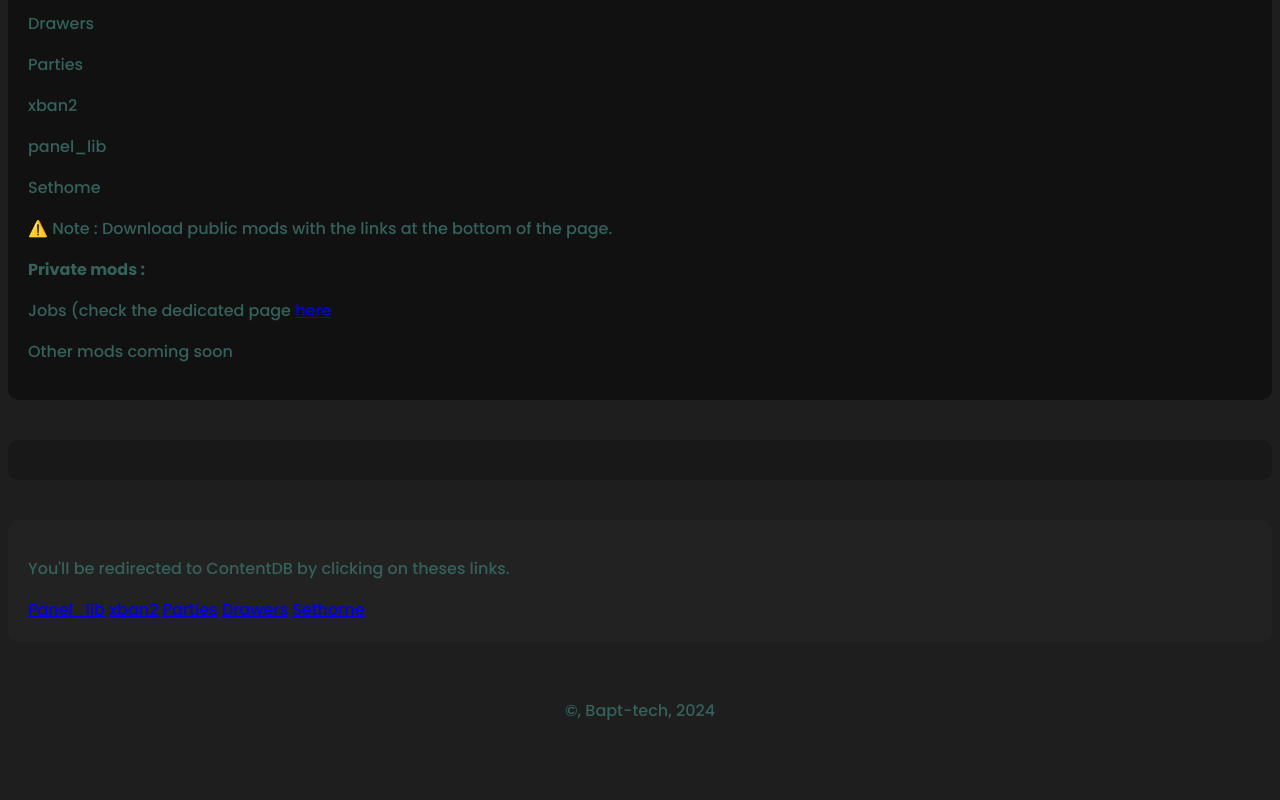
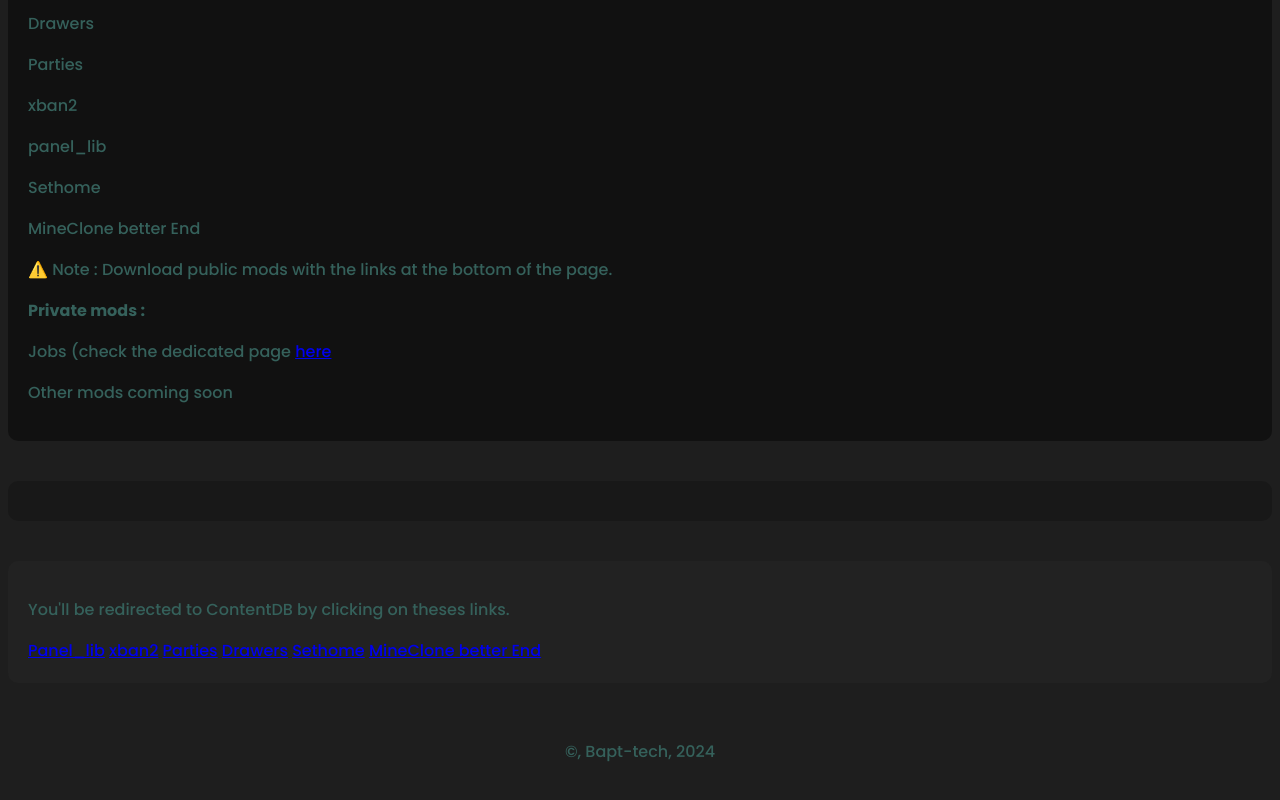
Before and after one commit to Bapt-Tech/terramine, a plain HTML site: page content.html in a window 1280 px wide. Shown: the part 428-1228 px from the top of the page. Before the commit the page ends 1197 px from the top, so only its background shows below. Drawn offline with Linux system fonts and the light colour scheme.

Commit message:
adding mods links

```diff
--- a/content.html
+++ b/content.html
@@ -32,6 +32,7 @@
         <p>xban2</p>
         <p>panel_lib</p>
         <p>Sethome</p>
+        <p>MineClone better End</p>
         <p>⚠️ Note : Download public mods with the links at the bottom of the page.</p>
         <p><strong>Private mods :</strong></p>
         <p>Jobs (check the dedicated page <a href="jobs.html">here</a></p>
@@ -47,6 +48,7 @@
             <a href="https://content.minetest.net/packages/Zughy/parties/">Parties</a>
             <a href="https://content.minetest.net/packages/LNJ/drawers/">Drawers</a>
             <a href="https://content.minetest.net/packages/Minetest/sethome/">Sethome</a>
+            <a href="https://content.minetest.net/packages/TX_Miner/mcl_better_end/">MineClone better End</a>
         </div>
     </body>
     <footer>
```
